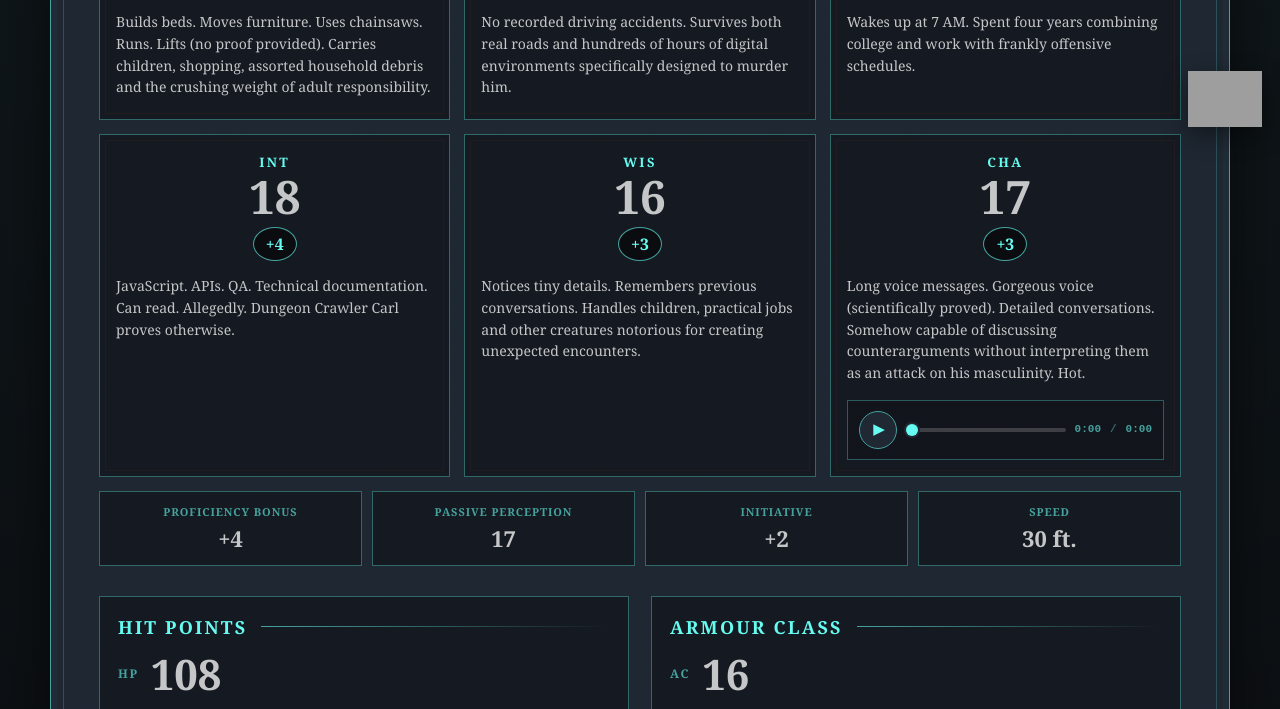
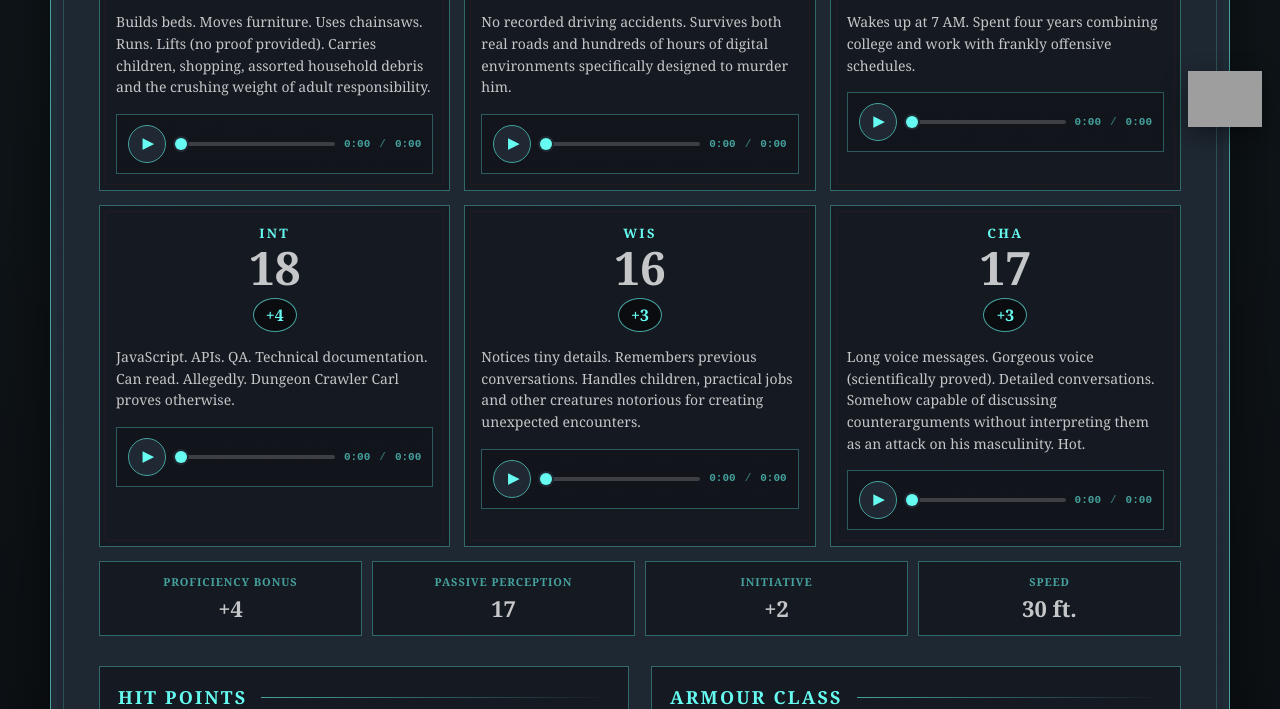
Before and after one commit to kaktysshmanchik/puzzle, a plain HTML site: page dossier.html in a window 1280 px wide. Shown: the part 646-1355 px from the top of the page. Drawn offline with Linux system fonts and the light colour scheme; grey boxes are pictures that could not be loaded.

Commit message:
Add audio players to all ability stats

```diff
--- a/dossier.html
+++ b/dossier.html
@@ -43,6 +43,16 @@
                     <div class="ability-score">15</div>
                     <div class="ability-mod">+2</div>
                     <p>Builds beds. Moves furniture. Uses chainsaws. Runs. Lifts (no proof provided). Carries children, shopping, assorted household debris and the crushing weight of adult responsibility.</p>
+                    <div class="dossier-audio-player" data-audio-player>
+                        <audio preload="metadata" src="assets/audio/strength.mp3"></audio>
+                        <button class="dossier-audio-toggle" type="button" data-audio-toggle aria-label="Play strength audio">
+                            <span data-audio-icon aria-hidden="true">▶</span>
+                        </button>
+                        <input class="dossier-audio-progress" data-audio-progress type="range" min="0" max="1000" value="0" step="1" aria-label="Audio progress">
+                        <span class="dossier-audio-time" data-audio-current>0:00</span>
+                        <span class="dossier-audio-separator" aria-hidden="true">/</span>
+                        <span class="dossier-audio-time" data-audio-duration>0:00</span>
+                    </div>
                 </article>
 
                 <article class="ability-card">
@@ -51,6 +61,16 @@
                     <div class="ability-score">14</div>
                     <div class="ability-mod">+2</div>
                     <p>No recorded driving accidents. Survives both real roads and hundreds of hours of digital environments specifically designed to murder him.</p>
+                    <div class="dossier-audio-player" data-audio-player>
+                        <audio preload="metadata" src="assets/audio/dexterity.mp3"></audio>
+                        <button class="dossier-audio-toggle" type="button" data-audio-toggle aria-label="Play dexterity audio">
+                            <span data-audio-icon aria-hidden="true">▶</span>
+                        </button>
+                        <input class="dossier-audio-progress" data-audio-progress type="range" min="0" max="1000" value="0" step="1" aria-label="Audio progress">
+                        <span class="dossier-audio-time" data-audio-current>0:00</span>
+                        <span class="dossier-audio-separator" aria-hidden="true">/</span>
+                        <span class="dossier-audio-time" data-audio-duration>0:00</span>
+                    </div>
                 </article>
 
                 <article class="ability-card">
@@ -59,6 +79,16 @@
                     <div class="ability-score">17</div>
                     <div class="ability-mod">+3</div>
                     <p>Wakes up at 7 AM. Spent four years combining college and work with frankly offensive schedules.</p>
+                    <div class="dossier-audio-player" data-audio-player>
+                        <audio preload="metadata" src="assets/audio/constitution.mp3"></audio>
+                        <button class="dossier-audio-toggle" type="button" data-audio-toggle aria-label="Play constitution audio">
+                            <span data-audio-icon aria-hidden="true">▶</span>
+                        </button>
+                        <input class="dossier-audio-progress" data-audio-progress type="range" min="0" max="1000" value="0" step="1" aria-label="Audio progress">
+                        <span class="dossier-audio-time" data-audio-current>0:00</span>
+                        <span class="dossier-audio-separator" aria-hidden="true">/</span>
+                        <span class="dossier-audio-time" data-audio-duration>0:00</span>
+                    </div>
                 </article>
 
                 <article class="ability-card">
@@ -67,6 +97,16 @@
                     <div class="ability-score">18</div>
                     <div class="ability-mod">+4</div>
                     <p>JavaScript. APIs. QA. Technical documentation. Can read. Allegedly. Dungeon Crawler Carl proves otherwise.</p>
+                    <div class="dossier-audio-player" data-audio-player>
+                        <audio preload="metadata" src="assets/audio/intelligence.mp3"></audio>
+                        <button class="dossier-audio-toggle" type="button" data-audio-toggle aria-label="Play intelligence audio">
+                            <span data-audio-icon aria-hidden="true">▶</span>
+                        </button>
+                        <input class="dossier-audio-progress" data-audio-progress type="range" min="0" max="1000" value="0" step="1" aria-label="Audio progress">
+                        <span class="dossier-audio-time" data-audio-current>0:00</span>
+                        <span class="dossier-audio-separator" aria-hidden="true">/</span>
+                        <span class="dossier-audio-time" data-audio-duration>0:00</span>
+                    </div>
                 </article>
 
                 <article class="ability-card">
@@ -75,6 +115,16 @@
                     <div class="ability-score">16</div>
                     <div class="ability-mod">+3</div>
                     <p>Notices tiny details. Remembers previous conversations. Handles children, practical jobs and other creatures notorious for creating unexpected encounters.</p>
+                    <div class="dossier-audio-player" data-audio-player>
+                        <audio preload="metadata" src="assets/audio/wisdom.mp3"></audio>
+                        <button class="dossier-audio-toggle" type="button" data-audio-toggle aria-label="Play wisdom audio">
+                            <span data-audio-icon aria-hidden="true">▶</span>
+                        </button>
+                        <input class="dossier-audio-progress" data-audio-progress type="range" min="0" max="1000" value="0" step="1" aria-label="Audio progress">
+                        <span class="dossier-audio-time" data-audio-current>0:00</span>
+                        <span class="dossier-audio-separator" aria-hidden="true">/</span>
+                        <span class="dossier-audio-time" data-audio-duration>0:00</span>
+                    </div>
                 </article>
 
                 <article class="ability-card">
```
